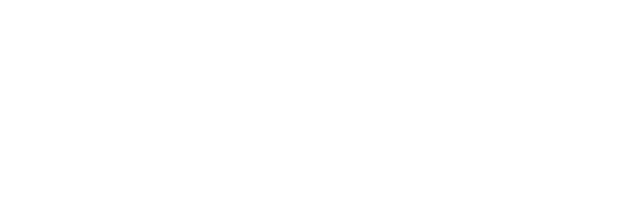
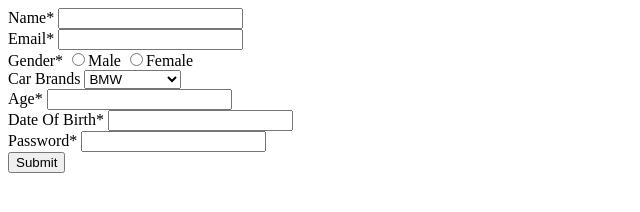
Before and after one commit to acciojob/signup-form-car-vineeth38, a website: page main.html in a window 1280 px wide. Shown: the whole page, without its empty margins (0-640 px from the left). Drawn offline with Linux system fonts and the light colour scheme.

Commit message:
created a submission

```diff
--- a/main.html
+++ b/main.html
@@ -8,6 +8,34 @@
 
 <body>
 	<!-- the entire body must be written by student -->
+	<form method="post" target="_blank">
+	<div><label for="name">Name*</label>
+	<input type="text"required id="name"></div>
+	<div><label for="email">Email*</label>
+	<input type="email"required id="email"></div>
+	<div>
+		<label for="gender">Gender*</label>
+		<input type="radio" id="gender" name="gender" required>Male
+		<input type="radio" id="gender" name="gender" required>Female
+	</div>
+		<div>
+		<label for="cars">Car Brands</label>
+			<select id="cars">
+				<option value="bmw">BMW</option>
+				<option value="audi">AUDI</option>
+				<option value="mercedez">MERCEDEZ</option>
+			</select>
+		</div>
+		<div><label for="carage">Age*</label>
+	<input type="number"required id="carage" required min="0"></div>
+		<div><label for="dob">Date Of Birth*</label>
+	<input type="calendar"required id="dob"></div>
+		<div><label for="password">Password*</label>
+	<input type="password"required id="password"></div>
+		<div>
+			<button type="submit" value="submit">Submit
+		</div>
+	</form>
     <script type="text/javascript" src="./script.js">
 </script>
 
```
